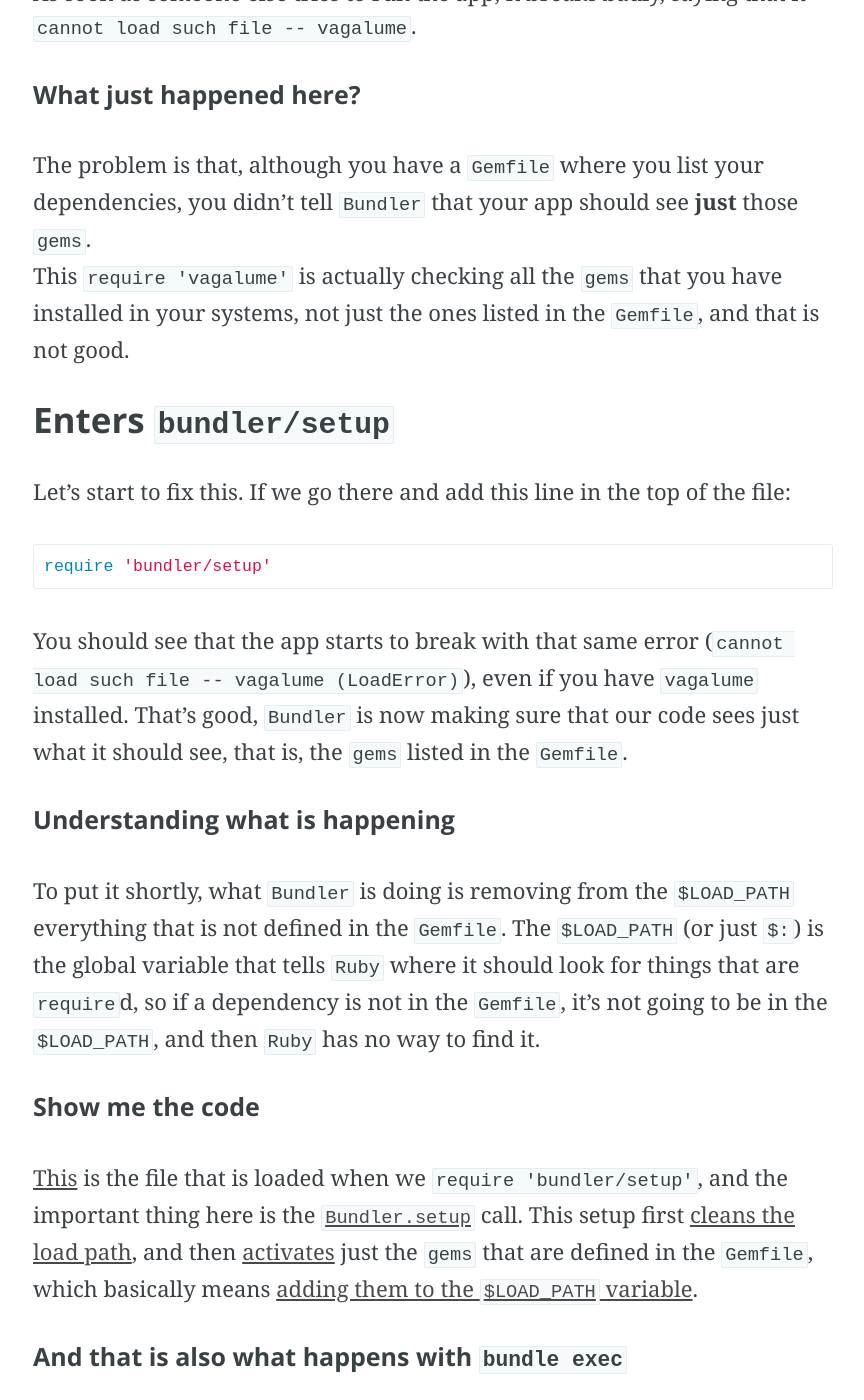
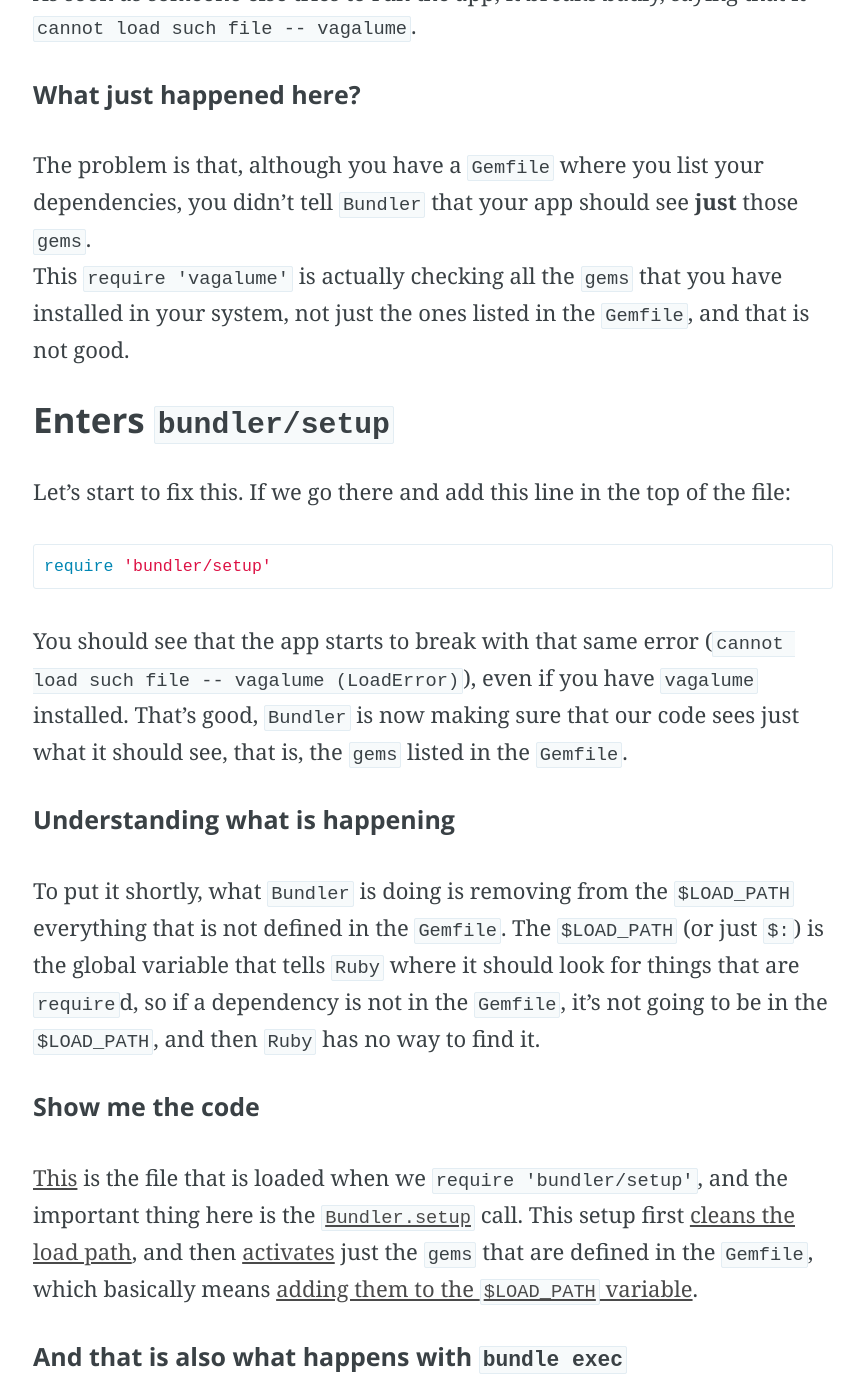
Before and after one commit to brianstorti/brianstorti.github.io, a Jekyll site: the page built from _posts/2015-02-22-understanding-bundler-setup-process.md, in a window 1280 px wide and 1400 px high, scrolled down 2188 px. Shown: the whole window, without its empty margins (207-1071 px from the left). Built offline with Jekyll 4.4.1, drawn with Linux system fonts in a browser that asks for light colours; Markdown is read by kramdown in place of the engine named in the settings; a script that is not in the unit is left out; comment, search, counter and statistics services are not loaded; some of the changed text lies outside the part shown.

Commit message:
fix typos

```diff
--- a/_posts/2015-02-22-understanding-bundler-setup-process.md
+++ b/_posts/2015-02-22-understanding-bundler-setup-process.md
@@ -57,7 +57,7 @@
 ##### What just happened here?
 
 The problem is that, although you have a `Gemfile` where you list your dependencies, you didn't tell `Bundler` that your app should see **just** those `gems`.
-This `require 'vagalume'` is actually checking all the `gems` that you have installed in your systems, not just the ones listed in the `Gemfile`, and that is not good.
+This `require 'vagalume'` is actually checking all the `gems` that you have installed in your system, not just the ones listed in the `Gemfile`, and that is not good.
 
 ### Enters `bundler/setup`
 
@@ -85,7 +85,7 @@
 [adding them to the `$LOAD_PATH` variable](https://github.com/bundler/bundler/blob/master/lib/bundler/runtime.rb#L39).
 
 ##### And that is also what happens with `bundle exec`
-This is good moment to understand what happens when we use `bundle exec` to run a command.
+This is a good moment to understand what happens when we use `bundle exec` to run a command.
 `Bundler` will simply add the value `-rbundler/setup` to the environment variable `$RUBYOPT`. [Here is where it's done](https://github.com/bundler/bundler/blob/master/lib/bundler/shared_helpers.rb#L81).
 This will tell `ruby` to require `bundle/setup` before running any command, and that will let `Bundler` do its magic to the `$LOAD_PATH`, as we just checked.
 
```
Also changed, not shown: other parts of _posts/2015-02-22-understanding-bundler-setup-process.md (+1 -1 lines).
